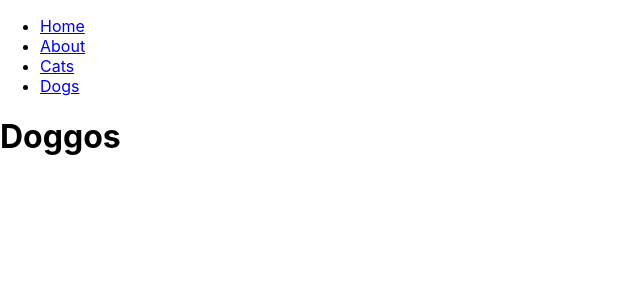
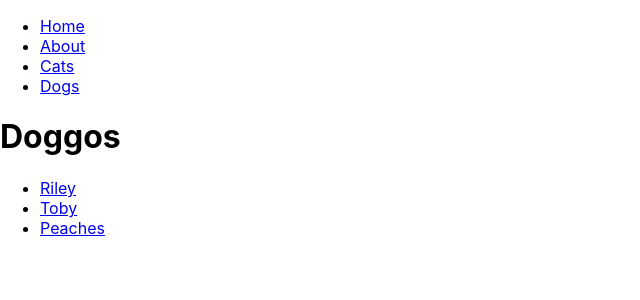
Before and after one commit to amelia678/router-1, a React (Create React App) app: page /dogs in a window 1280 px wide. Shown: the top 300 px of the page, without its empty margins (0-640 px from the left). Built offline with nearby package versions, Linux system fonts and the light colour scheme.

Commit message:
lists dog names in Dog component

```diff
--- a/src/App.js
+++ b/src/App.js
@@ -72,7 +72,10 @@ class App extends Component {
       <Route path="/cats/:catName" render={(props) => {
         return <OneCat toys={this.state.catToys} {...props} />
       }} />
-      <Route path="/dogs" component={Dogs} />
+      {/* <Route path="/dogs" component={Dogs} /> */}
+      <Route path="/dogs" render={(props) => {
+        return <Dogs dogList={Object.keys(this.state.dogToys)} {...props} />
+      }} />
       </div>
       </Router>
     );
--- a/src/Dogs.js
+++ b/src/Dogs.js
@@ -1,9 +1,22 @@
 import React from 'react';
+import {Link} from 'react-router-dom';
 
 
 const Dogs = (props) => {
+    const dogListItems = props.dogList.map((dogName, index) => {
+        return (
+            <li key={index}>
+                <Link to={`/dogs/${dogName}`}>{dogName}</Link>
+            </li>
+        )
+    })
     return (
+        <div>
         <h1>Doggos</h1>
+        <ul>
+            {dogListItems}
+        </ul>
+        </div>
     )
 };
 
```
